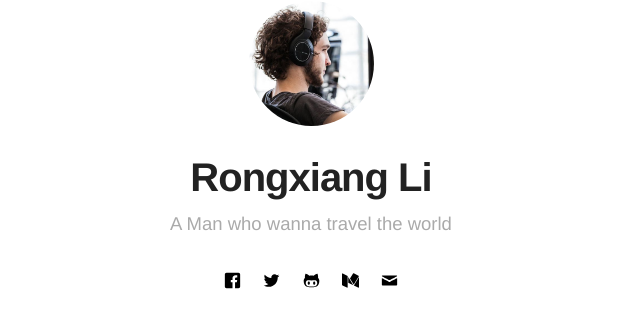
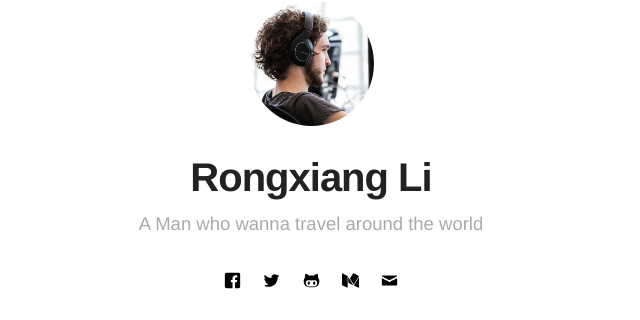
Before and after one commit to PastBeam/PastBeam.github.ioLRX, a Jekyll site: the page built from index.html, in a window 1280 px wide. Shown: the part 124-444 px from the top of the page, without its empty margins (329-969 px from the left). Built offline with Jekyll 4.4.1, drawn with Linux system fonts in a browser that asks for light colours.

Commit message:
Update _config.yml

```diff
--- a/_config.yml
+++ b/_config.yml
@@ -1,6 +1,6 @@
 # main text of home
 name: Rongxiang Li
-bio: A Man who wanna travel the world
+bio: A Man who wanna travel around the world
 
 # twitter summary info
 description: A blog about technology and stuff related
@@ -56,7 +56,7 @@ email: myemail@gmail.com
 authors:
     johndoe:
         name: Rongxiang Li
-        bio: A Man who wanna travel the world
+        bio: A Man who wanna travel around the world
         external-image: false
         picture: assets/images/profile.jpg
         twitter: johndoe
```
